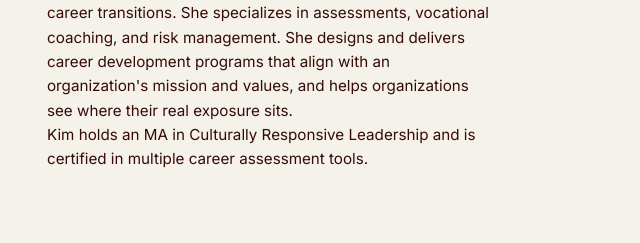
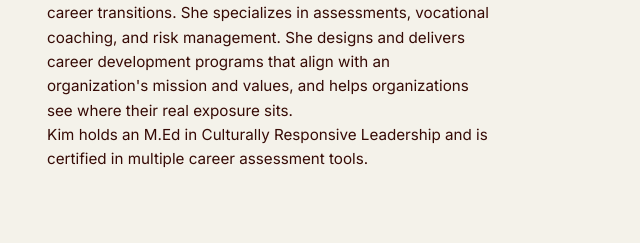
Before and after one commit to michevanessen/resonance, an Eleventy site: page src/content/pages/about.md in a window 1280 px wide. Shown: the part 2382-2625 px from the top of the page, 617-1257 px from the left. Built offline with nearby package versions, Linux system fonts and the light colour scheme; Eleventy itself is replaced by a stand-in of ours; files that its build step writes are made by us from their sources.

Commit message:
Update Team members “kim”

```diff
--- a/src/content/team/kim.md
+++ b/src/content/team/kim.md
@@ -7,4 +7,4 @@ order: 2
 
 Kim is a vocational exploration expert with a decade of experience helping individuals and organizations navigate career transitions. She specializes in assessments, vocational coaching, and risk management. She designs and delivers career development programs that align with an organization's mission and values, and helps organizations see where their real exposure sits.
 
-Kim holds an MA in Culturally Responsive Leadership and is certified in multiple career assessment tools.
+Kim holds an M.Ed in Culturally Responsive Leadership and is certified in multiple career assessment tools.
```
